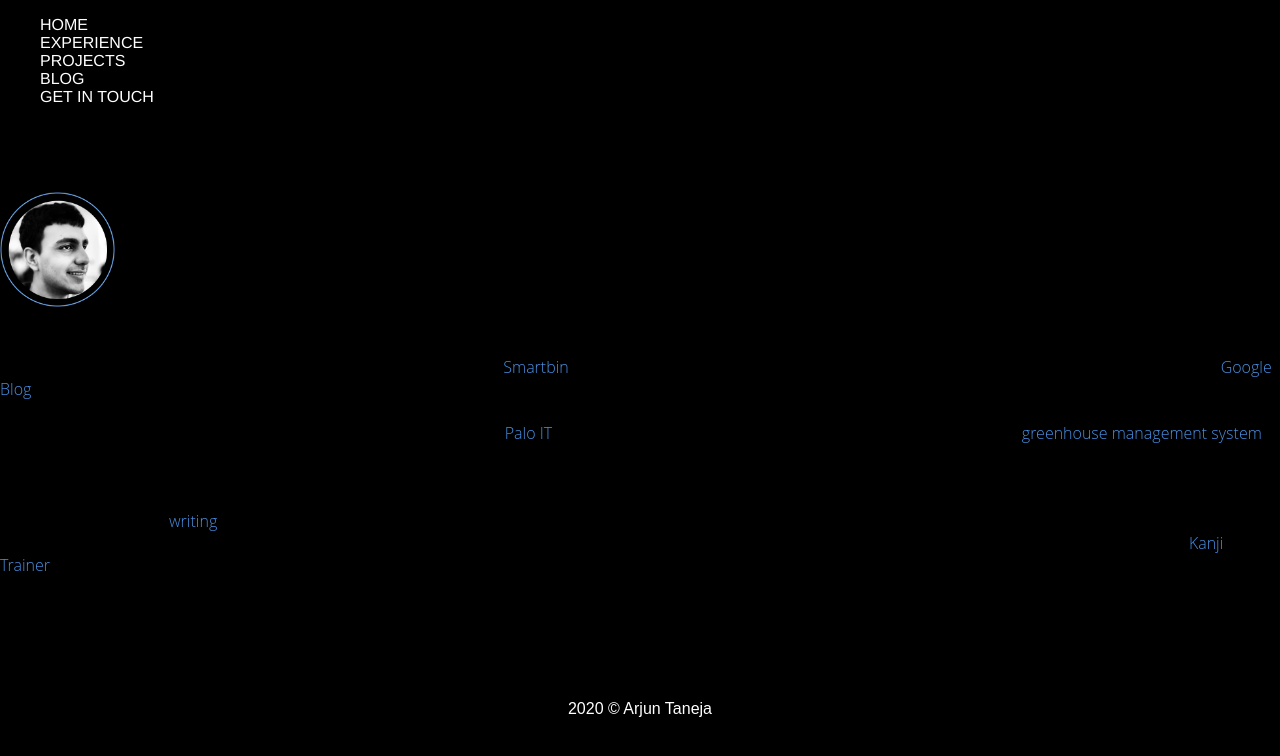
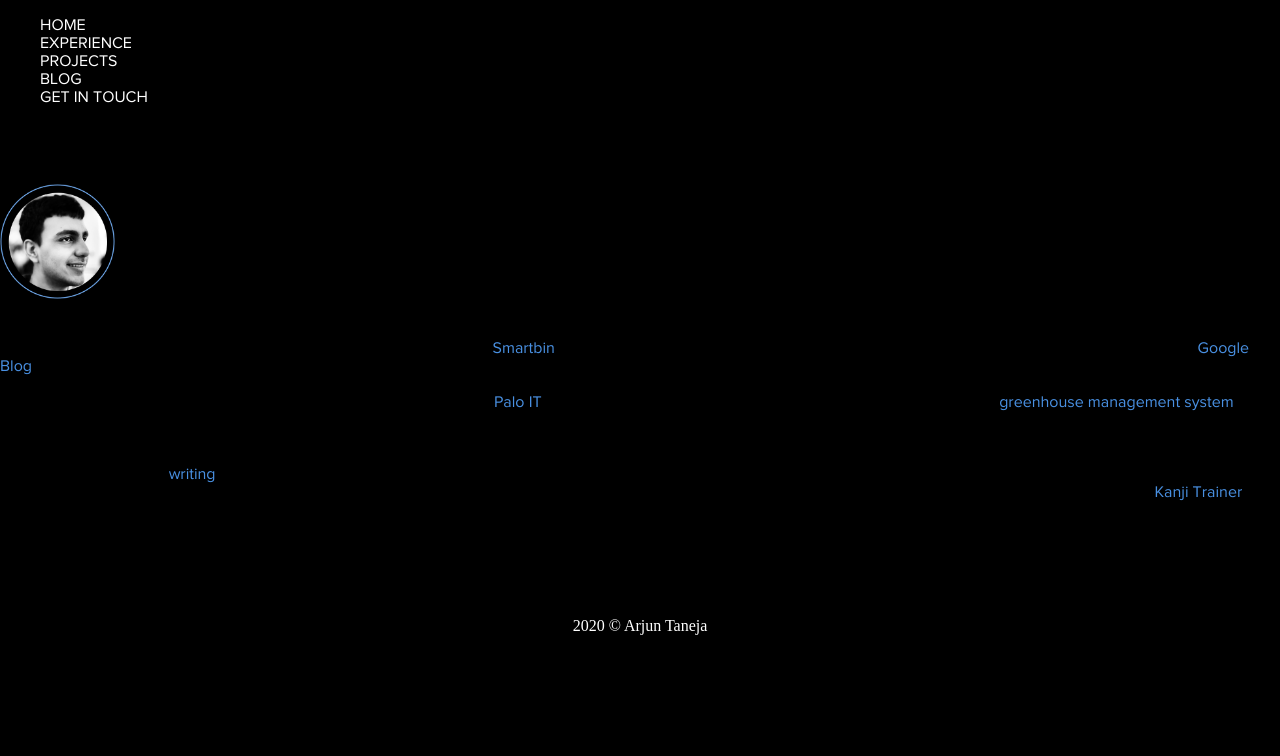
Before and after one commit to arjoooooon/portfolio, a Gatsby site: page / in a window 1280 px wide. Built offline with nearby package versions, Linux system fonts and the light colour scheme; Gatsby itself is replaced by a stand-in of ours.

Commit message:
Switched to proxima nova

```diff
--- a/src/pages/index.js
+++ b/src/pages/index.js
@@ -4,6 +4,8 @@ import { Link } from 'gatsby'
 import Navbar from '../components/Navbar';
 import Footer from '../components/Footer'
 import muguri from '../assets/mugshot.png'
+import '../assets/Fonts/proxima_nova.ttf'
+import '../styles/index.css'
 
 // 115 115
 
--- a/src/styles/footer.module.css
+++ b/src/styles/footer.module.css
@@ -8,5 +8,5 @@
 
 .content {
     color: white;
-    font-family: Arial, Helvetica, sans-serif;
+    font-family: 'proxima-nova';
 }
--- /dev/null
+++ b/src/styles/index.css
@@ -0,0 +1,4 @@
+@font-face {
+  font-family: 'proxima nova';
+  src: local('proxima nova'), url(../assets/Fonts/proxima_nova.ttf) format('truetype');
+}
--- a/src/styles/index.module.css
+++ b/src/styles/index.module.css
@@ -4,10 +4,10 @@
     position: absolute;
     top: 0;
     left: 0;
-    min-height: 100vh;
-    width: 100vw;
+    min-height: 100%;
+    width: 100%;
     overflow-x: hidden!important;
-    font-family: 'Open Sans', sans-serif;
+    font-family: 'proxima nova';
     font-weight: 100;
 }
 
--- a/src/styles/navbar.module.css
+++ b/src/styles/navbar.module.css
@@ -1,6 +1,6 @@
 .container {
-     font-family: "Helvetica Neue", Helvetica, Arial, sans-serif;
-     width: 100vw;
+    font-family: 'proxima nova';
+    width: 100vw;
 }
 
 .nav-container {
--- a/src/styles/project.module.css
+++ b/src/styles/project.module.css
@@ -1,11 +1,10 @@
 .container{
     margin-bottom: 4em;
-    font-family: Palatino, "Palatino Linotype", "Palatino LT STD", "Book Antiqua", Georgia, serif;
     display: flex;
     flex-direction: row;
     flex-wrap: wrap;
     justify-content: center;
-    font-family: 'Open Sans', sans-serif;
+    font-family: 'proxima nova';
     font-weight: 100;
 }
 
@@ -42,7 +41,6 @@
     color: white;
     width: 40vw;
     line-height: 2em;
-    font-family: Palatino, "Palatino Linotype", "Palatino LT STD", "Book Antiqua", Georgia, serif;
 }
 
 .list{
--- a/src/styles/projects.module.css
+++ b/src/styles/projects.module.css
@@ -2,11 +2,11 @@
     position: absolute;
     top: 0;
     left: 0;
-    min-height: 100vh;
-    width: 100vw;
+    min-height: 100%;
+    width: 100%;
     background-color: black;
     overflow-x: hidden!important;
-    font-family: 'Open Sans', sans-serif;
+    font-family: 'proxima-nova';
     font-weight: 100;
 }
 
@@ -19,7 +19,8 @@
 
 .title {
     color: white;
-    margin: 2.5em 0;
+    margin: 1.5em 0 2.5em 0;
+    font-family: 'proxima nova'
 }
 
 @media screen and (max-width: 480px){
```
Also changed, not shown: src/assets/Fonts/proxima_nova.ttf (added).
